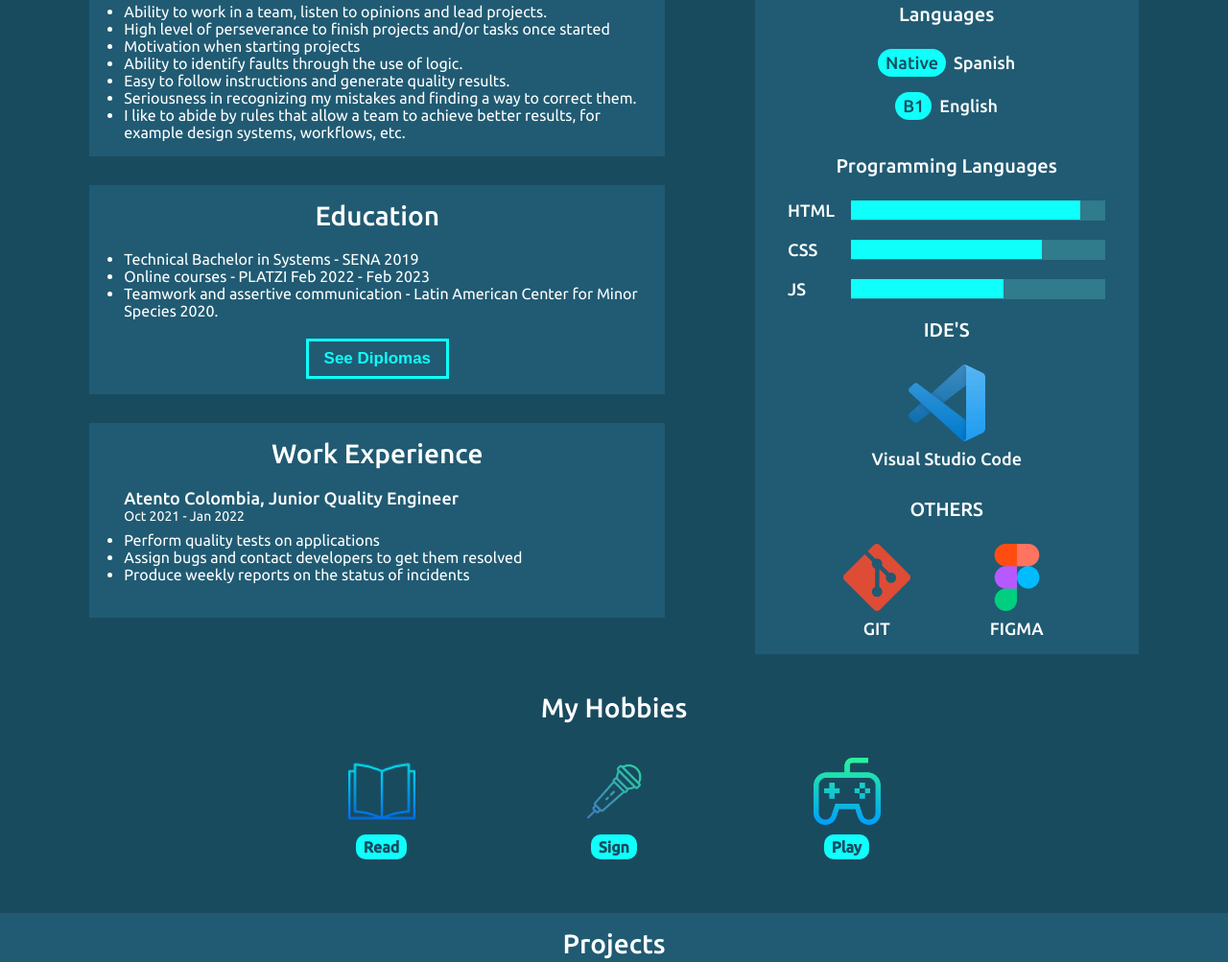
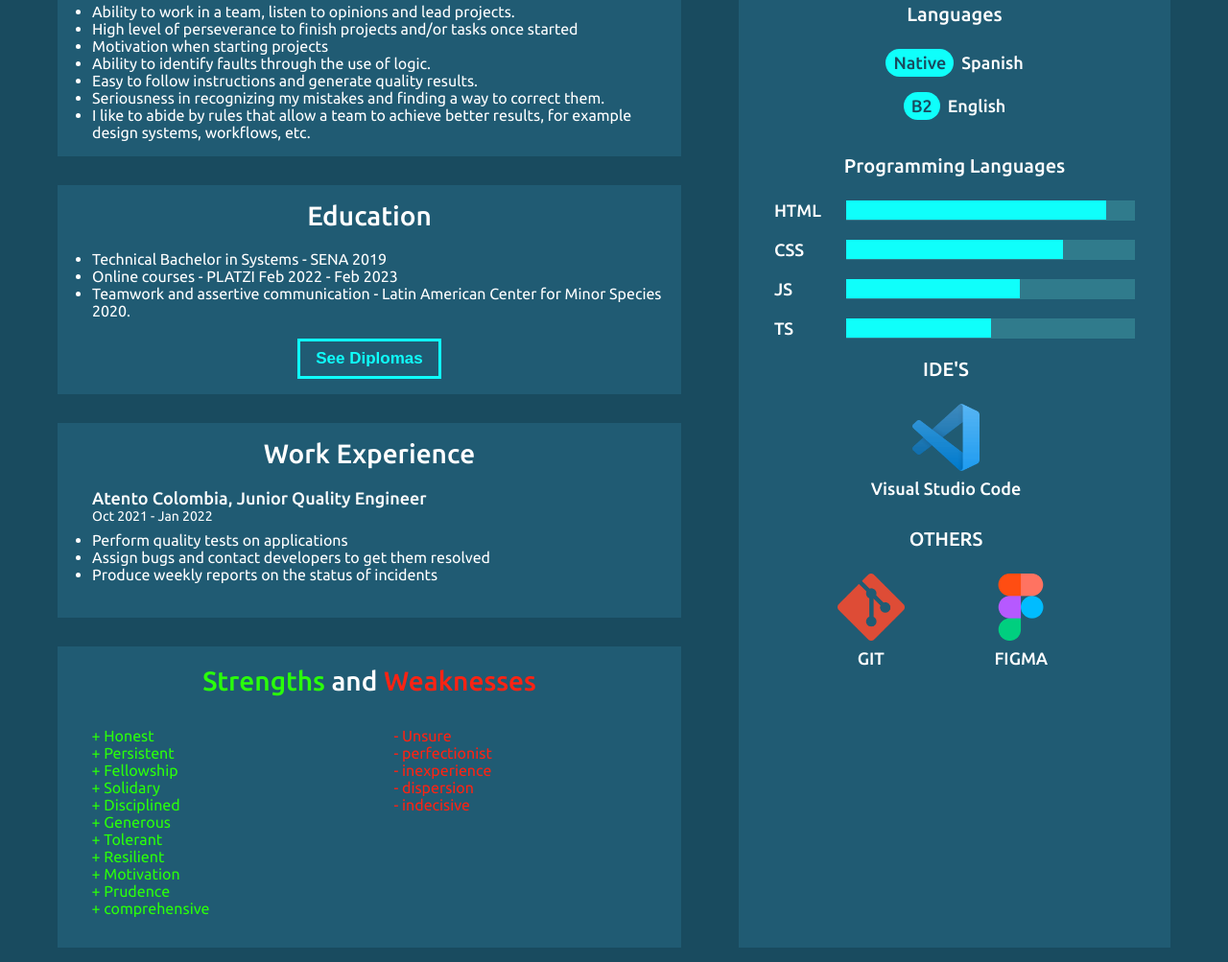
Before and after one commit to JohanDev115/JohanDev115, a plain HTML site: page index.html in a window 1280 px wide. Shown: the part 745-1748 px from the top of the page at 96% size. Drawn offline with Linux system fonts and the light colour scheme.

Commit message:
More content added

```diff
--- a/index.html
+++ b/index.html
@@ -93,6 +93,37 @@
 
                     </div>
                 </section>
+                <section class="s_and_w sideAnim">
+                    <h1 class="title"><span class="title--strengths">Strengths</span> and <span class="title--weaknesses">Weaknesses</span></h1>
+                    <div class="boxes-container">
+                        <div class="content-box strengths">
+                            <!-- <h2 class="content-box__title">Strengths</h2> -->
+                            <ul>
+                                <li>Honest</li>
+                                <li>Persistent</li>
+                                <li>Fellowship</li>
+                                <li>Solidary</li>
+                                <li>Disciplined</li>
+                                <li>Generous</li>
+                                <li>Tolerant</li>
+                                <li>Resilient</li>
+                                <li>Motivation</li>
+                                <li>Prudence</li>
+                                <li>comprehensive</li>
+                            </ul>
+                        </div>
+                        <div class="content-box weaknesses">
+                            <!-- <h2 class="content-box__title">Weaknesses</h2> -->
+                            <ul>
+                                <li>Unsure</li>
+                                <li>perfectionist</li>
+                                <li>inexperience</li>
+                                <li>dispersion</li>
+                                <li>indecisive</li>
+                            </ul>
+                        </div>
+                    </div>
+                </section>
             </section>
             <section class="knowledge sideAnim">
                 <h1 class="title knowledge_title">Knowledge</h1>
@@ -102,7 +133,7 @@
 
                     <div class="languages">
                         <p class=" languages__spanish"><span>Native </span>Spanish</p>
-                        <p class="languages__english"><span>B1 </span>English</p>
+                        <p class="languages__english"><span>B2 </span>English</p>
                     </div>
 
                     <h2 class="subtitle program-languages_title">Programming Languages</h2>
@@ -123,6 +154,12 @@
                             <span class="language_title">JS</span>
                             <div class="container-language_progress-bar">
                                 <div class="language_progress-bar language_progress-bar--js"></div>
+                            </div>
+                        </div>
+                        <div class="language">
+                            <span class="language_title">TS</span>
+                            <div class="container-language_progress-bar">
+                                <div class="language_progress-bar language_progress-bar--ts"></div>
                             </div>
                         </div>
                     </div>
@@ -151,6 +188,10 @@
                             <div class="ide_img ide_img--vsc"></div>
                             <p class="ide_name">Visual Studio Code</p>
                         </div>
+                        <!-- <div class="ide">
+                            <div class="ide_img ide_img--windows_terminal"></div>
+                            <p class="ide_name">Windows Terminal</p>
+                        </div> -->
                     </div>
                 </div>
                 <div class="others">
@@ -168,6 +209,7 @@
                 </div>
             </section>
         </section>
+
         <section class="my-hobbies sideAnim">
             <h1 class="title">My Hobbies</h1>
             <div class="hobbies">
@@ -185,37 +227,6 @@
                 </div>
             </div>
         </section>
-        <!-- <section class="s_and_w sideAnim">
-            <h1 class="title">strengths and weaknesses</h1>
-            <div class="boxes-container">
-                <div class="content-box strengths">
-                    <h2 class="content-box__title">Strengths</h2>
-                    <ul>
-                        <li>Honest</li>
-                        <li>Persistent</li>
-                        <li>Fellowship</li>
-                        <li>Solidary</li>
-                        <li>Disciplined</li>
-                        <li>Generous</li>
-                        <li>Tolerant</li>
-                        <li>Resilient</li>
-                        <li>Motivation</li>
-                        <li>Prudence</li>
-                        <li>comprehensive</li>
-                    </ul>
-                </div>
-                <div class="content-box weaknesses">
-                    <h2 class="content-box__title">Weaknesses</h2>
-                    <ul>
-                        <li>Unsure</li>
-                        <li>perfectionist</li>
-                        <li>inexperience</li>
-                        <li>dispersion</li>
-                        <li>indecisive</li>
-                    </ul>
-                </div>
-            </div>
-        </section> -->
         <section class="projects sideAnim" id="projects">
             <h1 class="title projects_title">Projects</h1>
             <div class="cards main--cards">
@@ -270,10 +281,10 @@
     <footer class="footer">
         <h1 class="title footer_title">Contact Me</h1>
         <div class="links-container">
-            <a class="link link--face" href="https://www.facebook.com/JohanDev-106866391958410"></a>
-            <a class="link link--ins" href="https://www.instagram.com/johandev115"></a>
-            <a class="link link--twitter" href="https://twitter.com/JohanDev115"></a>
-            <a class="link link--linkedin" href="https://www.linkedin.com/in/johan-arena-51a1a8233"></a>
+            <a class="link link--face" target="_blank" href="https://www.facebook.com/JohanDev-106866391958410"></a>
+            <a class="link link--ins" target="_blank" href="https://www.instagram.com/johandev115"></a>
+            <a class="link link--twitter" target="_blank" href="https://twitter.com/JohanDev115"></a>
+            <a class="link link--linkedin" target="_blank" href="https://www.linkedin.com/in/johan-arena-51a1a8233"></a>
         </div>
         <p class="footer__github">Visit my repository on <a href="https://github.com/JohanDev115">GIHUB</a></p>
         <p class="footer__copy">&#169JohanDev - 2022</p>
--- a/style/mobile.css
+++ b/style/mobile.css
@@ -12,6 +12,7 @@
     --light-blue: #0FFFFB;
 
     --content-margin: 20px;
+    --info-section-margin: 650px;
 }
 
 * {
@@ -209,7 +210,7 @@ body {
 
 .skills {
     width: 100%;
-    max-width: 600px;
+    max-width: var(--info-section-margin);
     margin-top: var(--content-margin);
     padding: 16px;
     background-color: var(--primary-blue);
@@ -226,7 +227,7 @@ body {
 
 .knowledge {
     width: 100%;
-    max-width: 400px;
+    max-width: 450px;
     margin-top: var(--content-margin);
     padding: 16px;
     background-color: var(--primary-blue);
@@ -305,6 +306,10 @@ body {
     width: 60%;
 }
 
+.language_progress-bar--ts {
+    width: 50%;
+}
+
 .frameworks {
     max-width: 400px;
     margin-bottom: 30px;
@@ -360,7 +365,8 @@ body {
 }
 
 .ide_img {
-    height: 80px;
+    /* width: 70px; */
+    height: 70px;
     margin-bottom: 8px;
     background-position: center;
     background-repeat: no-repeat;
@@ -369,6 +375,10 @@ body {
 
 .ide_img--vsc {
     background-image: url('../assets/icons/vsc.png');
+}
+
+.ide_img--windows_terminal {
+    background-image: url('../assets/icons/Windows_Terminal.png');
 }
 
 .others {
@@ -406,7 +416,7 @@ body {
 
 .education {
     width: 100%;
-    max-width: 600px;
+    max-width: var(--info-section-margin);
     margin-top: var(--content-margin);
     padding: 16px;
     background-color: var(--primary-blue);
@@ -501,7 +511,7 @@ body {
 
 .work-experience {
     width: 100%;
-    max-width: 600px;
+    max-width: var(--info-section-margin);
     margin-top: var(--content-margin);
     padding: 16px;
     background-color: var(--primary-blue);
@@ -604,7 +614,7 @@ body {
 
 .s_and_w {
     width: 100%;
-    max-width: 800px;
+    max-width: var(--info-section-margin);
     margin-top: var(--content-margin);
     margin-left: auto;
     margin-right: auto;
@@ -628,25 +638,46 @@ body {
     margin: 0 auto;
 }
 
-/* .strengths {
-    margin-bottom: 20px;
-} */
+.title--strengths {
+    color: #2aff0a;
+}
 
-.content-box__title {
+.title--weaknesses {
+    color: #fc2313;
+}
+
+/* .content-box__title {
     font-size: var(--h2);
     font-weight: 500;
     color: var(--just-white);
     margin-bottom: 12px;
     text-align: center;
-}
+} */
 
 .content-box ul {
-    margin-left: 20px;
+    /* margin-left: 20px; */
+    list-style: none;
 }
 
 .content-box ul li {
     font-size: var(--p);
     color: var(--just-white);
+}
+
+.strengths ul li {
+    color: #2aff0a;
+}
+
+.strengths ul li::before {
+    content: '+ ';
+}
+
+.weaknesses ul li {
+    color: #fc2313;
+}
+
+.weaknesses ul li::before {
+    content: '- ';
 }
 
 .projects {
--- a/style/pc.css
+++ b/style/pc.css
@@ -42,10 +42,6 @@
     transform: translateX(800px);
 }
 
-.s_and_w {
-    transform: translateY(150px);
-}
-
 .projects {
     transform: translateY(150px);
 }
```
Also changed, not shown: assets/icons/Windows_Terminal.png (added).
